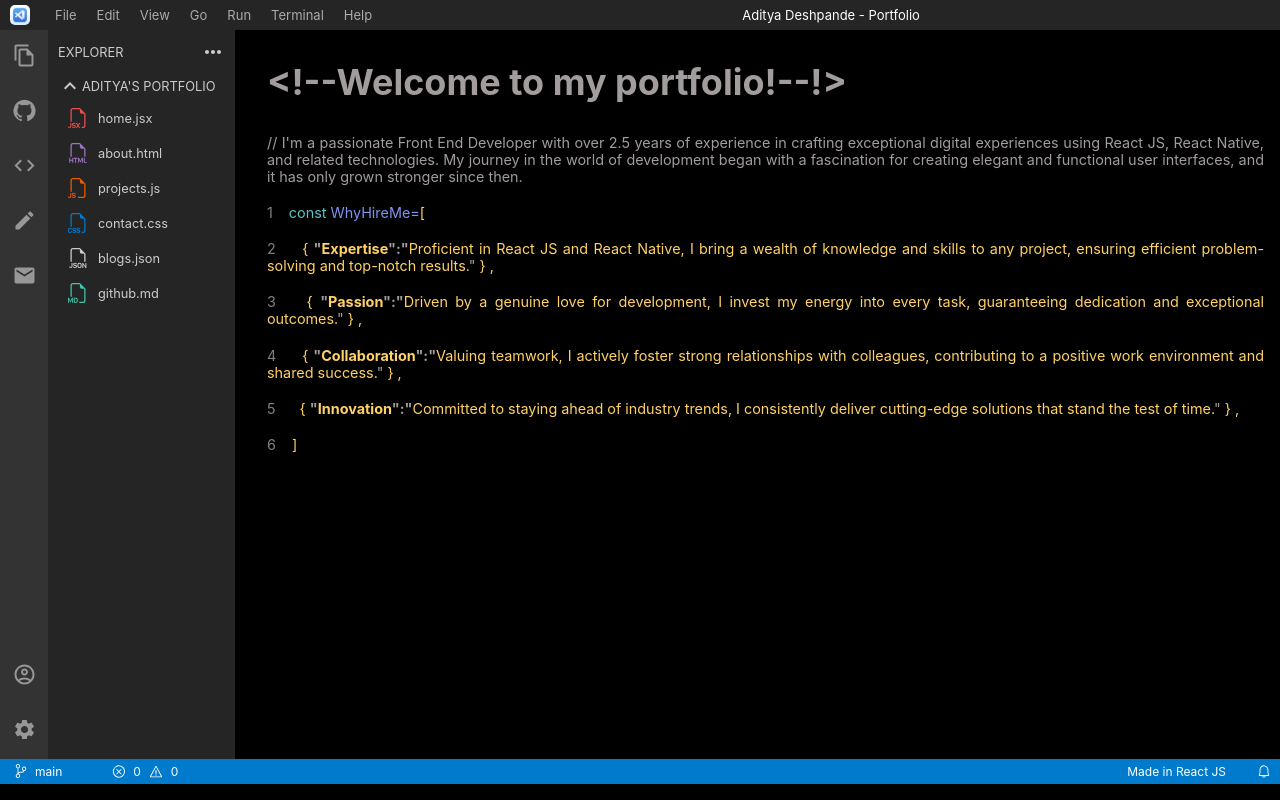
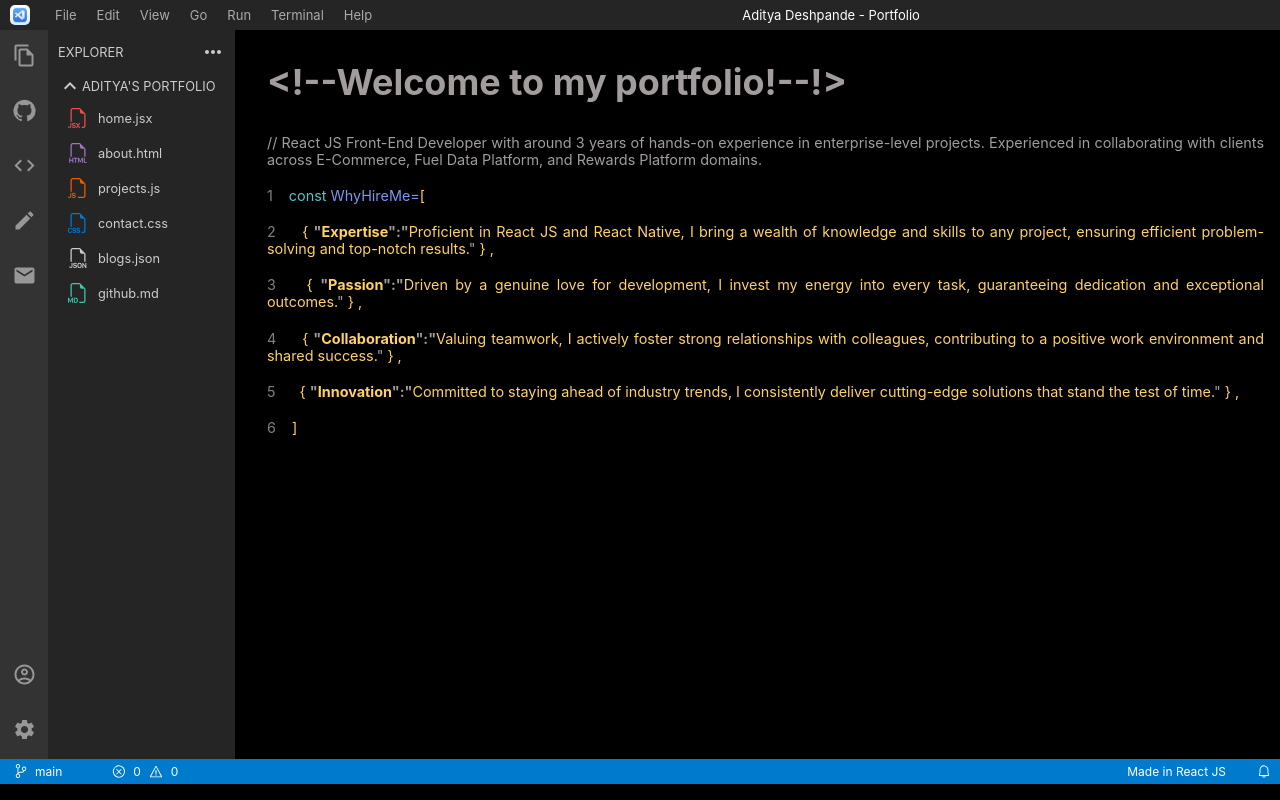
Before and after one commit to adityadeshpande0/MyPortfolio, a React (Create React App) app: page /about in a window 1280 px wide. Built offline with nearby package versions, Linux system fonts and the light colour scheme.

Commit message:
few changes

```diff
--- a/src/Components/ContactInfo/Contact.jsx
+++ b/src/Components/ContactInfo/Contact.jsx
@@ -20,8 +20,8 @@ function Contact() {
       link: "https://github.com/adityadeshpande0/",
     },
     {
-      social: "linkedin",
-      name: "linkedin",
+      social: "linkedIn",
+      name: "linkedIn",
       link: "https://linkedin.com/in/adityadeshpande1",
     },
   ];
--- a/src/Components/MyProfile/Profile.jsx
+++ b/src/Components/MyProfile/Profile.jsx
@@ -31,11 +31,10 @@ function Profile() {
           &lt;!--Welcome to my portfolio!--!&gt;
         </h2>
         <p className="portfolio-intro__text">
-          &#47;&#47;&nbsp;I'm a passionate Front End Developer with over 2.5
-          years of experience in crafting exceptional digital experiences using
-          React JS, React Native, and related technologies. My journey in the
-          world of development began with a fascination for creating elegant and
-          functional user interfaces, and it has only grown stronger since then.
+          &#47;&#47;&nbsp;React JS Front-End Developer with around 3 years of
+          hands-on experience in enterprise-level projects. Experienced in
+          collaborating with clients across E-Commerce, Fuel Data Platform, and
+          Rewards Platform domains.
         </p>
       </div>
       <p className="skills-item">
```
